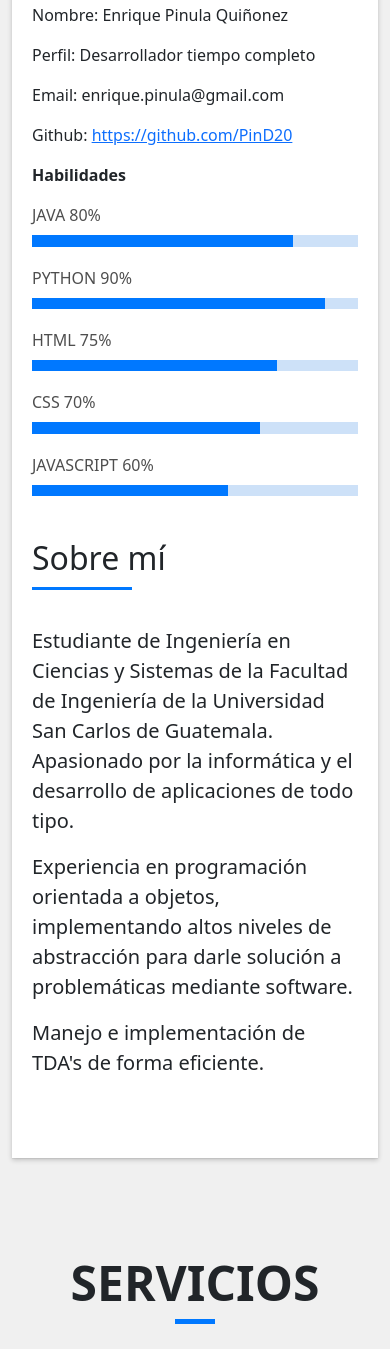
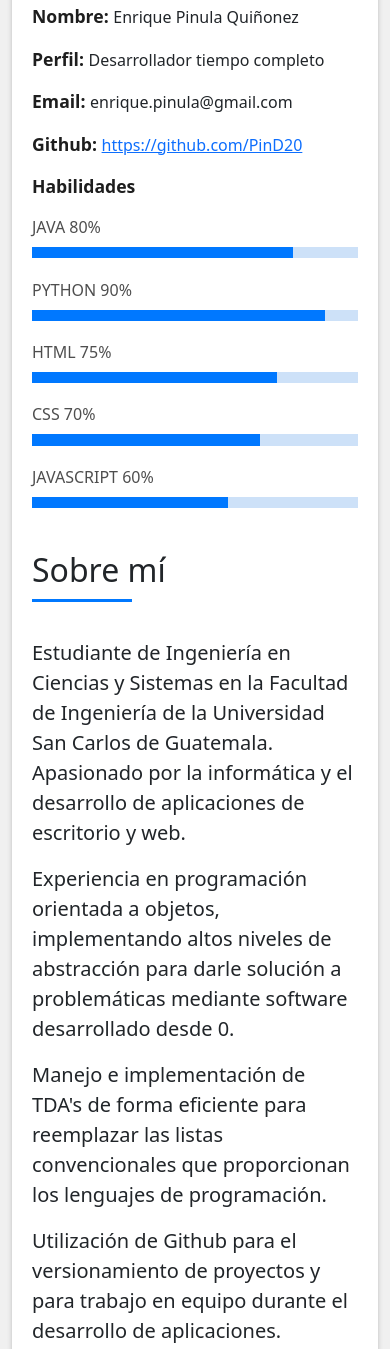
Before and after one commit to PinD20/IPC2_Practica2, a plain HTML site: page index.html in a window 390 px wide. Shown: the part 1400-2749 px from the top of the page. Drawn offline with nearby package versions, Linux system fonts and the light colour scheme.

Commit message:
Sitio responsive

```diff
--- a/index.css
+++ b/index.css
@@ -94,7 +94,12 @@
     margin-top: 4rem;
   }
 
-  /*--/ Title A /--*/
+  .title-s {
+    font-weight: 600;
+    color: #1e1e1e;
+    font-size: 1.1rem;
+  }
+
   .title-box {
     margin-bottom: 4rem;
   }
--- a/index.html
+++ b/index.html
@@ -3,6 +3,7 @@
 
 <head>
     <meta charset="utf-8">
+    <meta content="width=device-width, initial-scale=1.0" name="viewport">
     <title>Curriculum Vitae</title>
     <link href="index.css" rel="stylesheet">
 
@@ -73,7 +74,7 @@
                                         </div>
                                     </div>
                                     <div class="skill-mf">
-                                        <p class="title-s"><b>Habilidades</b></p>
+                                        <p class="title-s">Habilidades</p>
                                         <span>JAVA</span> <span class="pull-right">80%</span>
                                         <div class="progress">
                                             <div class="progress-bar" role="progressbar" style="width: 80%;"
@@ -107,16 +108,22 @@
                                             <h5 class="title-left">Sobre mí</h5>
                                         </div>
                                         <p class="lead">
-                                            Estudiante de Ingeniería en Ciencias y Sistemas de la Facultad de Ingeniería
+                                            Estudiante de Ingeniería en Ciencias y Sistemas en la Facultad de Ingeniería
                                             de la Universidad San Carlos de Guatemala.
-                                            Apasionado por la informática y el desarrollo de aplicaciones de todo tipo.
+                                            Apasionado por la informática y el desarrollo de aplicaciones de escritorio y web.
                                         </p>
                                         <p class="lead">
                                             Experiencia en programación orientada a objetos, implementando altos niveles
-                                            de abstracción para darle solución a problemáticas mediante software.
+                                            de abstracción para darle solución a problemáticas mediante software desarrollado
+                                            desde 0.
                                         </p>
                                         <p class="lead">
-                                            Manejo e implementación de TDA's de forma eficiente.
+                                            Manejo e implementación de TDA's de forma eficiente para reemplazar las listas
+                                            convencionales que proporcionan los lenguajes de programación.
+                                        </p>
+                                        <p class="lead">
+                                            Utilización de Github para el versionamiento de proyectos y para trabajo en equipo
+                                            durante el desarrollo de aplicaciones.
                                         </p>
                                     </div>
                                 </div>
```
